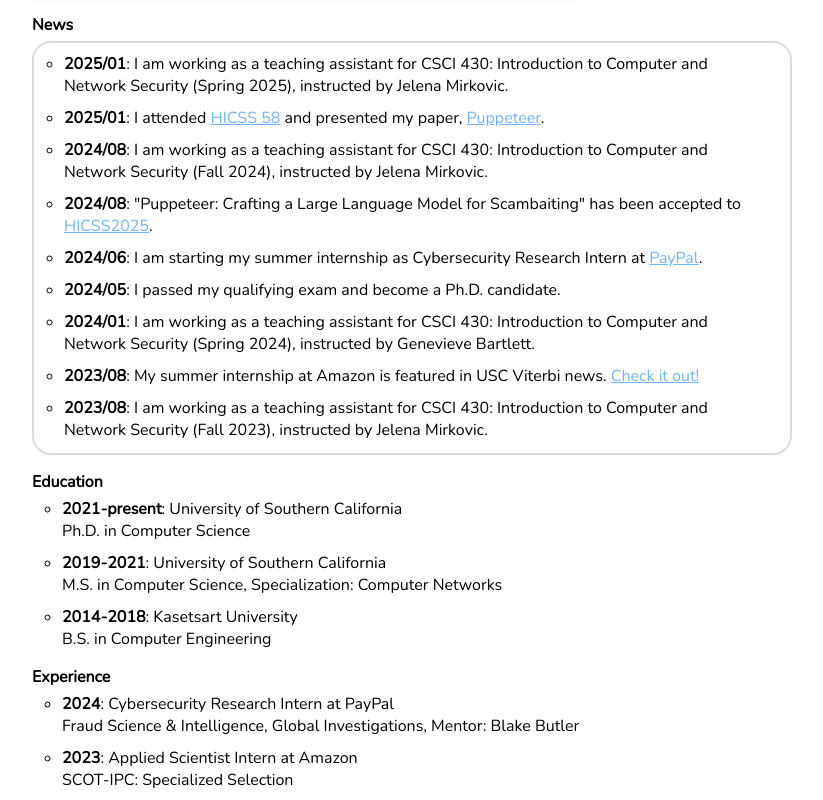
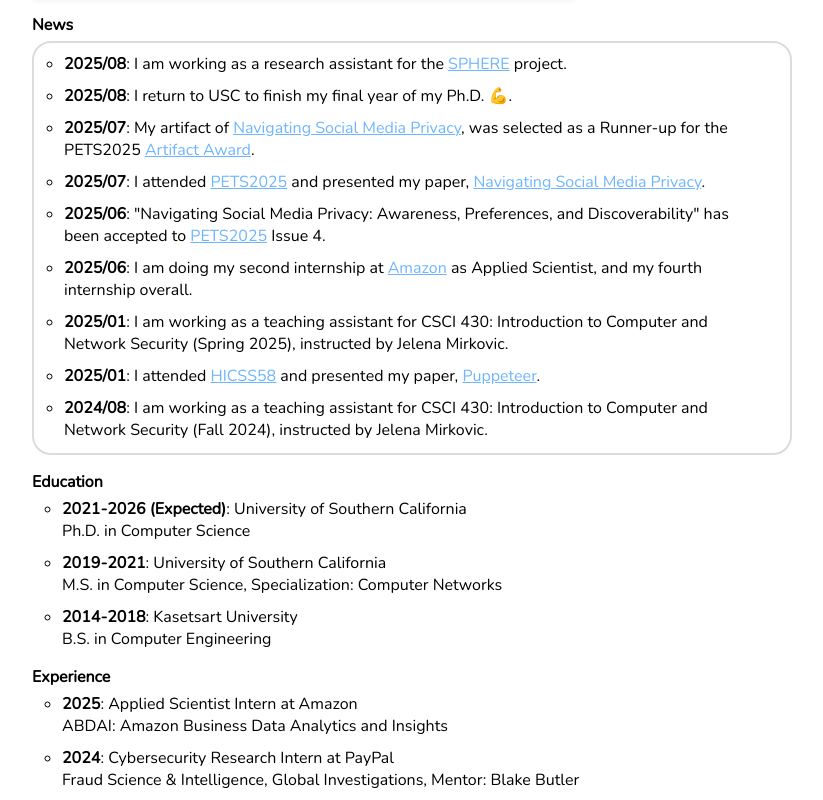
Before and after one commit to charnset/profile, an Angular app: page / in a window 1280 px wide. Shown: the part 620-1420 px from the top of the page, without its empty margins (228-1051 px from the left). Built offline with nearby package versions, Linux system fonts and the light colour scheme.

Commit message:
update education, experience, and news

```diff
--- a/src/app/components/education/education.component.html
+++ b/src/app/components/education/education.component.html
@@ -1,7 +1,7 @@
 <div class="education">
   <h4 class="header">Education</h4>
     <ul class="info">
-      <li><span class="year">2021-present</span>:  University of Southern California</li>
+      <li><span class="year">2021-2026 (Expected)</span>:  University of Southern California</li>
       <span class="major">Ph.D. in Computer Science</span>
       <li><span class="year">2019-2021</span>: University of Southern California</li>
       <span class="major">M.S. in Computer Science, Specialization: Computer Networks</span>
--- a/src/app/components/experience/experience.component.html
+++ b/src/app/components/experience/experience.component.html
@@ -1,10 +1,12 @@
 <div class="experience">
   <h4 class="header">Experience</h4>
     <ul class="info">
+      <li><span class="year">2025</span>: Applied Scientist Intern at Amazon</li>
+      <span class="lab">ABDAI: Amazon Business Data Analytics and Insights</span>
       <li><span class="year">2024</span>: Cybersecurity Research Intern at PayPal</li>
       <span class="lab">Fraud Science & Intelligence, Global Investigations, Mentor: Blake Butler</span>
       <li><span class="year">2023</span>: Applied Scientist Intern at Amazon</li>
-      <span class="lab">SCOT-IPC: Specialized Selection</span>
+      <span class="lab">SCOT-IPC: Supply Chain Optimization Technologies, Inventory Planning & Control, Specialized Selection</span>
       <li><span class="year">2022</span>: Technical Intern II at AT&T Labs Research</li>
       <span class="lab">Mentor: Dr. Anestis Karasaridis</span>
       <li><span class="year">2021-present</span>: Graduate Research Assistant at USC ISI, Marina Del Rey, California</li>
--- a/src/app/components/news/news.component.html
+++ b/src/app/components/news/news.component.html
@@ -1,8 +1,14 @@
 <div class="news">
   <h4 class="header">News</h4>
     <ul class="info">
+      <li><span class="date">2025/08</span>: I am working as a research assistant for the <a href="https://sphere-project.net/" target="_blank">SPHERE</a> project.</li>
+      <li><span class="date">2025/08</span>: I return to USC to finish my final year of my Ph.D. 💪.</li>
+      <li><span class="date">2025/07</span>: My artifact of <a href="https://github.com/STEELISI/Social-Media-Privacy-Awareness-Preferences-Discoverability/tree/81bf39637d8877b23ab6a881c9941e1013c5a651" target="_blank">Navigating Social Media Privacy</a>, was selected as a Runner-up for the PETS2025 <a href="https://petsymposium.org/artifact-award.php" target="_blank">Artifact Award</a>.</li>
+      <li><span class="date">2025/07</span>: I attended <a href="https://petsymposium.org/2025/" target="_blank">PETS2025</a> and presented my paper, <a href="https://petsymposium.org/popets/2025/popets-2025-0148.php" target="_blank">Navigating Social Media Privacy</a>.</li>
+      <li><span class="date">2025/06</span>: "Navigating Social Media Privacy: Awareness, Preferences, and Discoverability" has been accepted to <a href="https://petsymposium.org/2025/paperlist.php" target="_blank">PETS2025</a> Issue 4.</li>
+      <li><span class="date">2025/06</span>: I am doing my second internship at <a href="https://business.amazon.com/" target="_blank">Amazon</a> as Applied Scientist, and my fourth internship overall.</li>
       <li><span class="date">2025/01</span>: I am working as a teaching assistant for CSCI 430: Introduction to Computer and Network Security (Spring 2025), instructed by Jelena Mirkovic.</li>
-      <li><span class="date">2025/01</span>: I attended <a href="https://hicss.hawaii.edu/" target="_blank">HICSS 58</a> and presented my paper, <a href="https://scholarspace.manoa.hawaii.edu/items/86d10c9c-236f-425e-ae86-b917f10b3d9b" target="_blank">Puppeteer</a>.</li>
+      <li><span class="date">2025/01</span>: I attended <a href="https://hicss.hawaii.edu/" target="_blank">HICSS58</a> and presented my paper, <a href="https://scholarspace.manoa.hawaii.edu/items/86d10c9c-236f-425e-ae86-b917f10b3d9b" target="_blank">Puppeteer</a>.</li>
       <li><span class="date">2024/08</span>: I am working as a teaching assistant for CSCI 430: Introduction to Computer and Network Security (Fall 2024), instructed by Jelena Mirkovic.</li>
       <li><span class="date">2024/08</span>: "Puppeteer: Crafting a Large Language Model for Scambaiting" has been accepted to <a href="https://hicss.hawaii.edu/" target="_blank">HICSS2025</a>.</li>
       <li><span class="date">2024/06</span>: I am starting my summer internship as Cybersecurity Research Intern at <a href="https://www.paypal.com/" target="_blank">PayPal</a>.</li>
@@ -10,13 +16,13 @@
       <li><span class="date">2024/01</span>: I am working as a teaching assistant for CSCI 430: Introduction to Computer and Network Security (Spring 2024), instructed by Genevieve Bartlett.</li>
       <li><span class="date">2023/08</span>: My summer internship at Amazon is featured in USC Viterbi news. <a href="https://viterbischool.usc.edu/news/2023/08/isi-ph-d-students-connect-academic-learning-with-summer-internships/" target="_blank">Check it out!</a></li>
       <li><span class="date">2023/08</span>: I am working as a teaching assistant for CSCI 430: Introduction to Computer and Network Security (Fall 2023), instructed by Jelena Mirkovic.</li>
-      <li><span class="date">2023/05</span>: I am starting my summer internship as Applied Scientist at <a href="https://www.amazon.science/search" target="_blank">Amazon</a>.</li>
+      <li><span class="date">2023/05</span>: I am starting my summer internship as Applied Scientist at <a href="https://www.amazon.science/tag/supply-chain-optimization-technologies" target="_blank">Amazon</a>.</li>
       <li><span class="date">2023/01</span>: I am working as a teaching assistant for CSCI 567: Machine Learning (Spring 2023), instructed by Yan Liu.</li>
       <li><span class="date">2022/11</span>: "AMON-SENSS: Scalable and Accurate Detection of Volumetric DDoS Attacks at ISPs", work by <a href="https://steel.isi.edu/members/rajattan/" target="_blank">Rajat Tandon</a> for which I am a co-author, has been accepted to <a href="https://globecom2022.ieee-globecom.org/" target="_blank">GLOBECOM2022</a>.</li>
       <li><span class="date">2022/06</span>: I am starting my summer internship as Technical Intern II at <a href="https://about.att.com/sites/labs_research" target="_blank">AT&T Labs Research</a>.</li>
       <li><span class="date">2022/04</span>: Our Venmo work is featured in USC Viterbi news. <a href="https://viterbischool.usc.edu/news/2022/04/i-know-what-you-did-on-venmo/" target="_blank">Check it out!</a></li>
       <li><span class="date">2022/03</span>: "Old but Gold: Prospecting TCP to Engineer and Live Monitor DNS Anycast" won the Best Paper Award at <a href="https://pam2022.nl/" target="_blank">PAM2022</a>.</li>
-      <li><span class="date">2022/02</span>: "I know what you did on Venmo: Discovering privacy leaks in mobile social payments", work by <a href="https://steel.isi.edu/members/rajattan/" target="_blank">Rajat Tandon</a> for which I am a co-author, has been accepted to <a href="https://petsymposium.org/2022/paperlist.php">PETS2022</a>.</li>
+      <li><span class="date">2022/02</span>: "I know what you did on Venmo: Discovering privacy leaks in mobile social payments", work by <a href="https://steel.isi.edu/members/rajattan/" target="_blank">Rajat Tandon</a> for which I am a co-author, has been accepted to <a href="https://petsymposium.org/2022/paperlist.php">PETS2022</a> Issue 3.</li>
       <li><span class="date">2022/02</span>: My directed research work with <a href="https://ant.isi.edu/~johnh/index.html" target="_blank">John Heidemann</a> as part of "Old but Gold: Prospecting TCP to Engineer and Live Monitor DNS Anycast", work by <a href="http://giovane-moura.nl/" target="_blank">Giovane C. M. Moura</a> has been accepted to <a href="https://pam2022.nl/accepted/" target="_blank">PAM2022</a>.</li>
       <li><span class="date">2021/11</span>: Our Venmo bug report is validated and a bounty is awarded on <a href="https://www.hackerone.com/" target="_blank">HackerOne</a>, as part of the PayPal Bug Bounty program.</li>
       <li><span class="date">2021/8</span>: I am starting my first semester as a PhD student at USC.</li>
```
